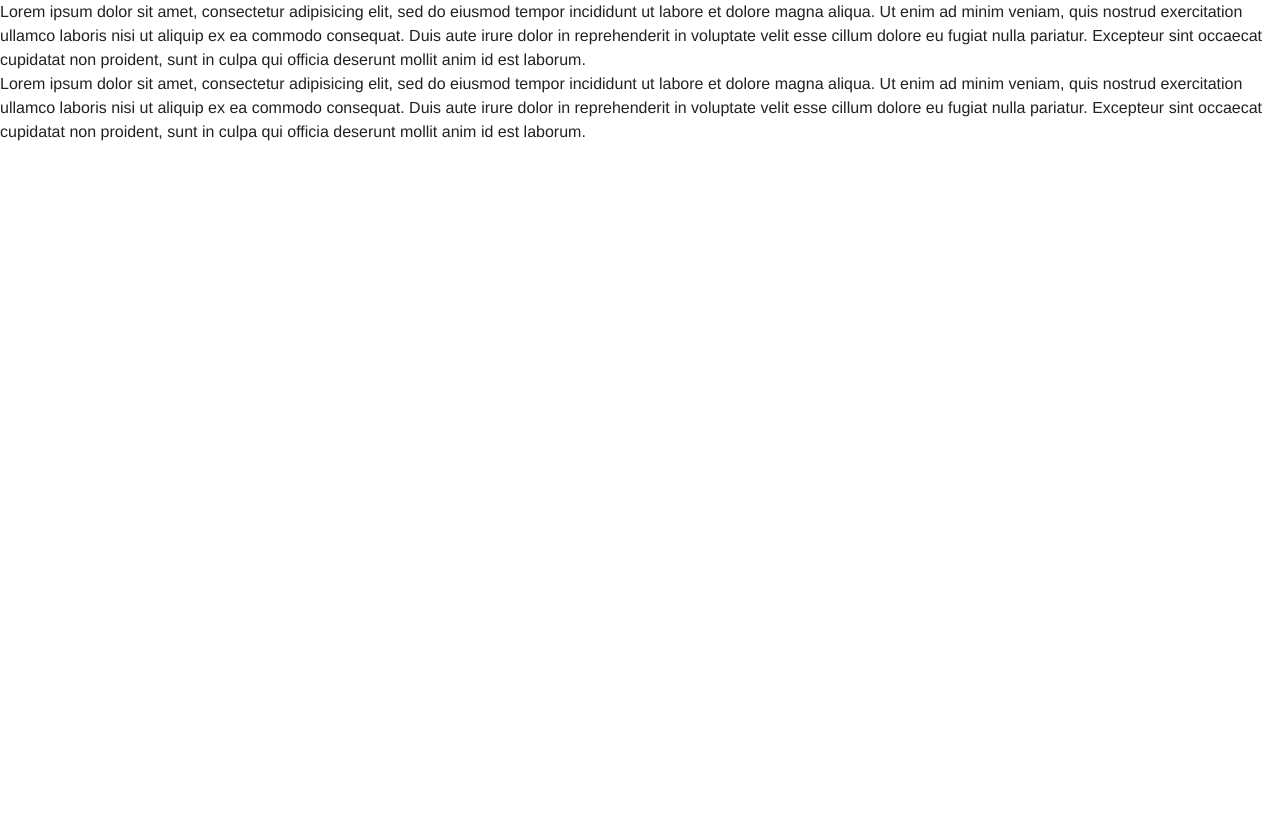
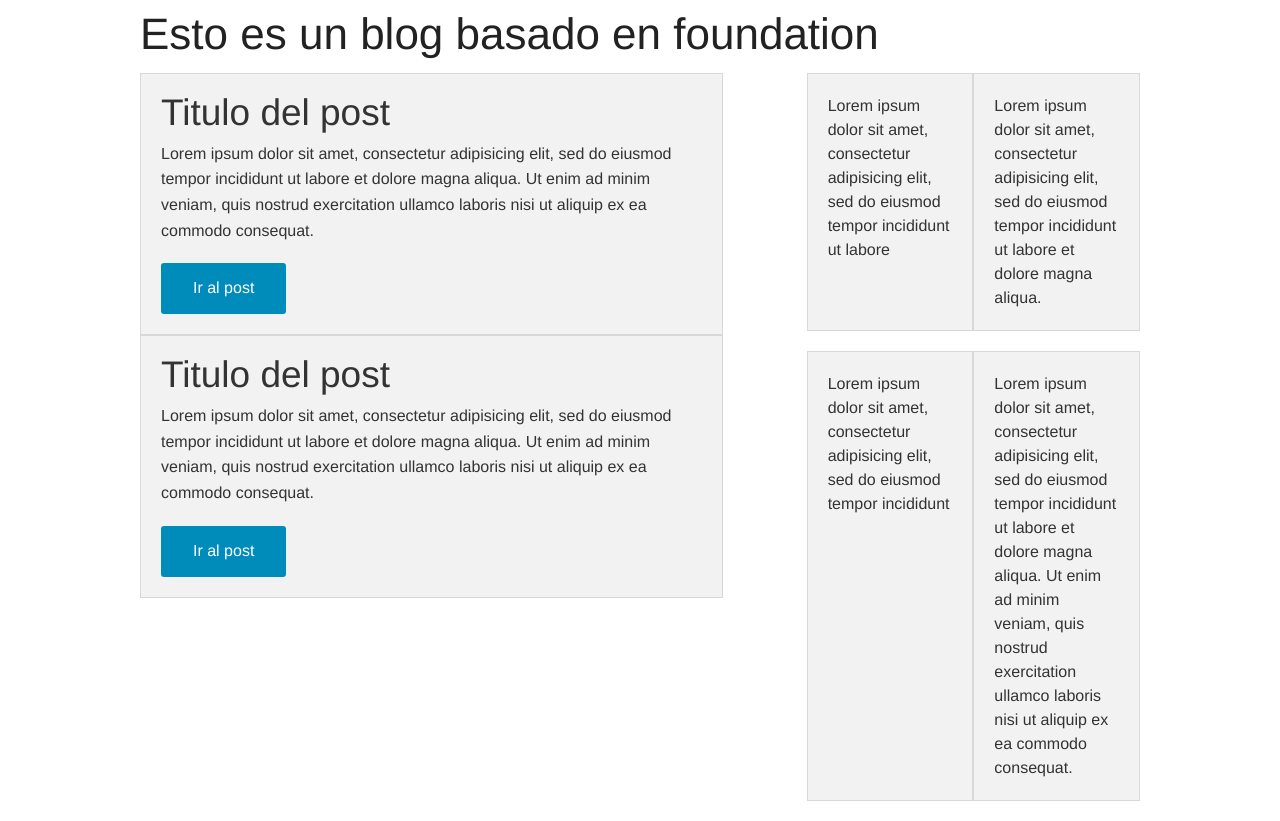
Before and after one commit to emiliojes/estructura-b-sica-de-un-documento-html5-y-css3, a plain HTML site: page basico-frontend/index.html in a window 1280 px wide. Before the commit the page ends 800 px from the top, so only its background shows below. Drawn offline with Linux system fonts and the light colour scheme.

Commit message:
añadido section, article, button..
Aquí se le dio estructura a documento.

```diff
--- a/basico-frontend/index.html
+++ b/basico-frontend/index.html
@@ -8,25 +8,63 @@
     <script src="foundation/js/vendor/modernizr.js"></script>
 </head>
 <body>
-	<section>
+	<header class="row">
+		<h1>
+			Esto es un blog basado en foundation
+		</h1>
+	</header>
+	<section class="row">
+		<section class="small-12 medium-8 large-7 columns">
+			<article class="row panel">
+				<h2>Titulo del post</h2>
+				<p>
 				Lorem ipsum dolor sit amet, consectetur adipisicing elit, sed do eiusmod
 				tempor incididunt ut labore et dolore magna aliqua. Ut enim ad minim veniam,
 				quis nostrud exercitation ullamco laboris nisi ut aliquip ex ea commodo
-		consequat. Duis aute irure dolor in reprehenderit in voluptate velit esse
-		cillum dolore eu fugiat nulla pariatur. Excepteur sint occaecat cupidatat non
-		proident, sunt in culpa qui officia deserunt mollit anim id est laborum.
-	</section>
-	<section>
+				consequat.
+				</p>
+				<a href="" class="button radius">Ir al post</a>
+			</article>
+			<article class="row panel">
+				<h2>Titulo del post</h2>
+				<p>
 				Lorem ipsum dolor sit amet, consectetur adipisicing elit, sed do eiusmod
 				tempor incididunt ut labore et dolore magna aliqua. Ut enim ad minim veniam,
 				quis nostrud exercitation ullamco laboris nisi ut aliquip ex ea commodo
-		consequat. Duis aute irure dolor in reprehenderit in voluptate velit esse
-		cillum dolore eu fugiat nulla pariatur. Excepteur sint occaecat cupidatat non
-		proident, sunt in culpa qui officia deserunt mollit anim id est laborum.
+				consequat.
+				</p>
+				<a href="" class="button radius">Ir al post</a>
+				</article>
+		</section>
+		<section class="small-12 medium-4 large-4 columns">
+			<section class="row" data-equalizer>
+				<article class="small-6 columns panel" data-equalizer-watch>
+				Lorem ipsum dolor sit amet, consectetur adipisicing elit, sed do eiusmod
+				tempor incididunt ut labore
+				</article>
+				<article class="small-6 columns panel" data-equalizer-watch>
+				Lorem ipsum dolor sit amet, consectetur adipisicing elit, sed do eiusmod
+				tempor incididunt ut labore et dolore magna aliqua.
+				</article>
+			</section>
+			<section class="row" data-equalizer>
+				<article class="small-6 columns panel" data-equalizer-watch>
+				Lorem ipsum dolor sit amet, consectetur adipisicing elit, sed do eiusmod
+				tempor incididunt
+				</article>
+				<article class="small-6 columns panel" data-equalizer-watch>
+				Lorem ipsum dolor sit amet, consectetur adipisicing elit, sed do eiusmod
+				tempor incididunt ut labore et dolore magna aliqua. Ut enim ad minim veniam,
+				quis nostrud exercitation ullamco laboris nisi ut aliquip ex ea commodo
+				consequat.
+				</article>
+			</section>
+		</section>
 	</section>
 	<script src="foundation/js/vendor/jquery.js"></script>
     <script src="foundation/js/foundation.min.js"></script>
     <script>
       $(document).foundation();
+    </script>
 </body>
 </html>
```
Lines whose indentation alone changed are shown as unchanged.
